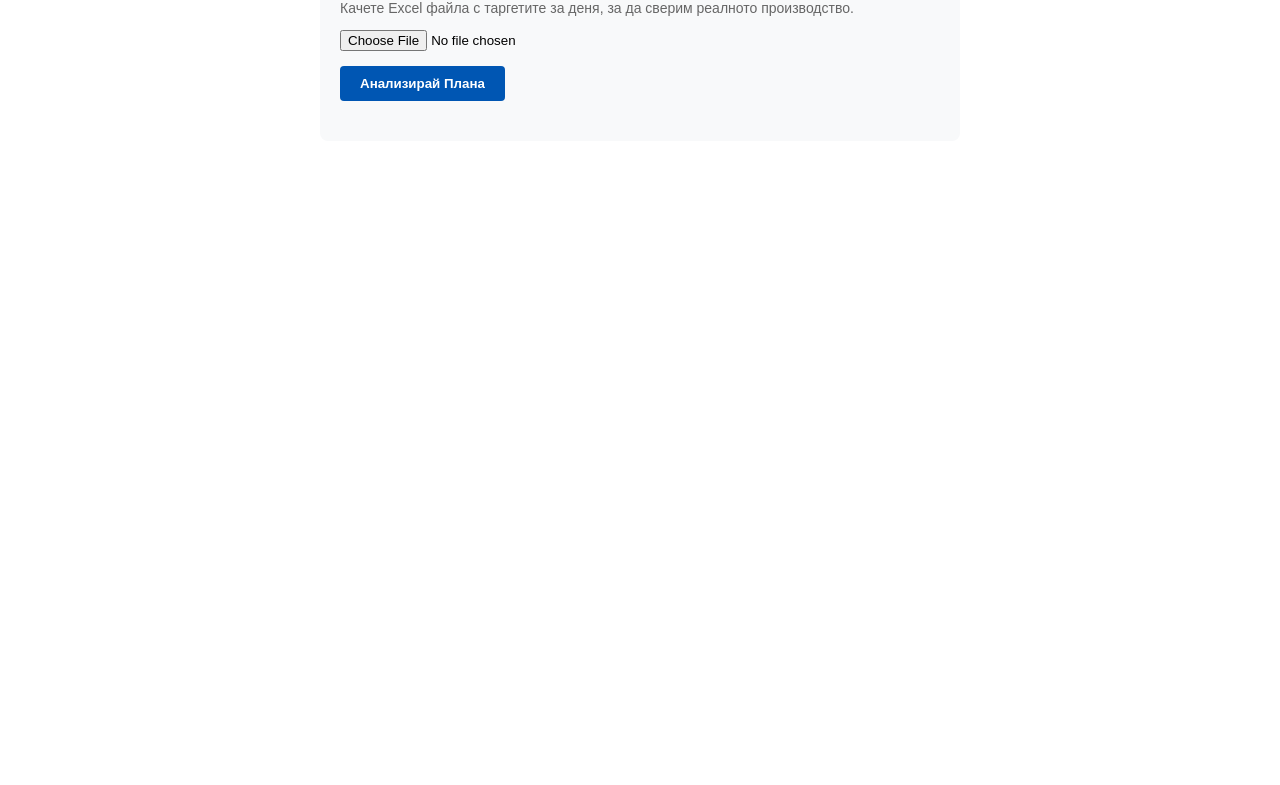
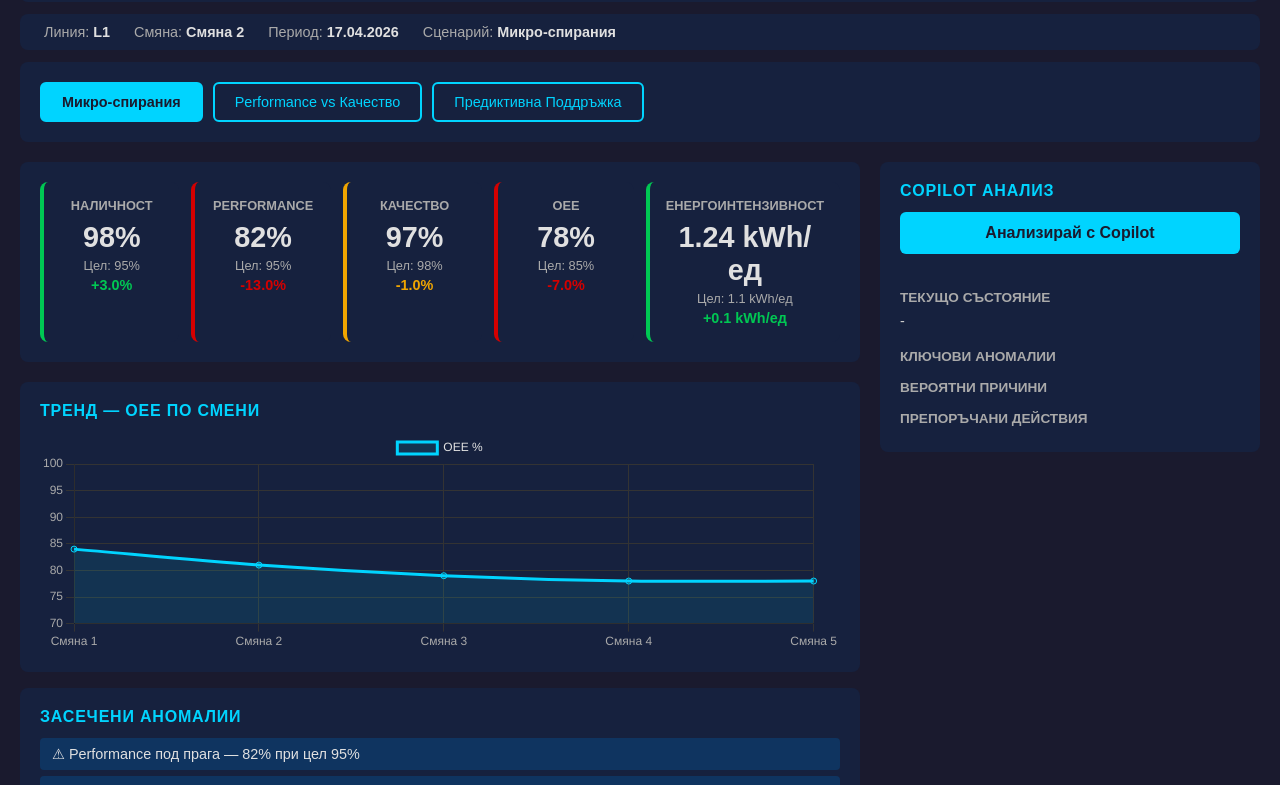
Before and after one commit to Radrumenov/Sensata, a plain HTML site: page wwwroot/index.html in a window 1280 px wide. Shown: the part 81-866 px from the top of the page. Before the commit the page ends 800 px from the top, so only its background shows below. Drawn offline with nearby package versions, Linux system fonts and the light colour scheme.

Commit message:
Refactor index.html for improved layout and functionality

```diff
--- a/wwwroot/index.html
+++ b/wwwroot/index.html
@@ -1,92 +1,146 @@
+<!DOCTYPE html>
+<html lang="bg">
+<head>
   <meta charset="UTF-8">
-<div class="upload-section" style="padding: 20px; background: #f8f9fa; border-radius: 8px; max-width: 600px; margin: 20px auto; font-family: Arial, sans-serif;">
-    <h3 style="margin-top: 0; color: #333;"> Дневен План (Excel Upload)</h3>
-    <p style="color: #666; font-size: 14px;">Качете Excel файла с таргетите за деня, за да сверим реалното производство.</p>
+  <title>Production Insight Copilot</title>
+  <style>
+    * { box-sizing: border-box; margin: 0; padding: 0; }
+    body { font-family: Arial, sans-serif; background-color: #1a1a2e; color: #e0e0e0; padding: 20px; }
+    header { display: flex; justify-content: space-between; align-items: center; background-color: #16213e; padding: 16px 24px; border-radius: 8px; margin-bottom: 12px; }
+    header h1 { font-size: 1.4rem; color: #00d4ff; }
+    #health-badge { padding: 6px 16px; border-radius: 20px; font-weight: bold; background-color: #f0a500; color: #1a1a2e; }
+    #meta-bar { display: flex; gap: 24px; background-color: #16213e; padding: 10px 24px; border-radius: 8px; margin-bottom: 12px; font-size: 0.9rem; color: #aaa; }
+    #meta-bar strong { color: #e0e0e0; }
+    #scenarios { display: flex; gap: 10px; margin-bottom: 20px; }
+    .scenario-btn { padding: 10px 20px; border: 2px solid #00d4ff; border-radius: 6px; background-color: transparent; color: #00d4ff; cursor: pointer; font-size: 0.9rem; }
+    .scenario-btn:hover, .scenario-btn.active { background-color: #00d4ff; color: #1a1a2e; font-weight: bold; }
+    #dashboard-grid { display: grid; grid-template-columns: 1fr 380px; gap: 20px; }
+    #kpi-section { display: grid; grid-template-columns: repeat(5, 1fr); gap: 12px; margin-bottom: 20px; }
+    .kpi-card { background-color: #16213e; border-radius: 8px; padding: 16px; text-align: center; border-left: 4px solid #555; }
+    .kpi-card h3 { font-size: 0.8rem; color: #aaa; margin-bottom: 8px; text-transform: uppercase; }
+    .kpi-value { font-size: 1.8rem; font-weight: bold; color: #e0e0e0; }
+    .kpi-target { font-size: 0.8rem; color: #aaa; margin-top: 4px; }
+    .kpi-delta { font-size: 0.9rem; font-weight: bold; margin-top: 4px; }
+    .status-green { border-left-color: #00c853; }
+    .status-green .kpi-delta { color: #00c853; }
+    .status-yellow { border-left-color: #f0a500; }
+    .status-yellow .kpi-delta { color: #f0a500; }
+    .status-red { border-left-color: #d50000; }
+    .status-red .kpi-delta { color: #d50000; }
+    section { background-color: #16213e; border-radius: 8px; padding: 20px; margin-bottom: 16px; }
+    section h2 { font-size: 1rem; color: #00d4ff; margin-bottom: 12px; text-transform: uppercase; letter-spacing: 0.05em; }
+    #chart-section canvas { max-height: 220px; }
+    #anomaly-list li, #historical-list li { padding: 8px 12px; margin-bottom: 6px; border-radius: 4px; background-color: #0f3460; list-style: none; font-size: 0.9rem; }
+    #comment-date { font-size: 0.8rem; color: #aaa; margin-bottom: 6px; }
+    #comment-text { font-style: italic; color: #ccc; }
+    #copilot-btn { width: 100%; padding: 12px; background-color: #00d4ff; color: #1a1a2e; border: none; border-radius: 6px; font-size: 1rem; font-weight: bold; cursor: pointer; margin-bottom: 20px; }
+    #copilot-btn:hover { background-color: #00b8d9; }
+    #copilot-content h3 { font-size: 0.85rem; color: #aaa; text-transform: uppercase; margin-top: 16px; margin-bottom: 6px; }
+    #copilot-content p, #copilot-content li { font-size: 0.9rem; color: #ccc; line-height: 1.5; }
+    #copilot-content ul { padding-left: 16px; }
+    #copilot-content li { margin-bottom: 4px; }
+  </style>
+</head>
+<body>
 
-    <input type="file" id="excelFileInput" accept=".xlsx, .xls" style="margin-bottom: 15px; display: block;" />
+  <header>
+    <h1>Production Insight Copilot</h1>
+    <span id="health-badge">Зареждане...</span>
+  </header>
 
-    <button onclick="uploadExcelPlan()" style="background: #0056b3; color: white; border: none; padding: 10px 20px; border-radius: 4px; cursor: pointer; font-weight: bold;">
-        Анализирай Плана
-    </button>
+  <div id="meta-bar">
+    <span>Линия: <strong id="meta-line">-</strong></span>
+    <span>Смяна: <strong id="meta-shift">-</strong></span>
+    <span>Период: <strong id="meta-date">-</strong></span>
+    <span>Сценарий: <strong id="meta-scenario">-</strong></span>
+  </div>
 
-    <div id="resultsContainer" style="margin-top: 20px; display: flex; flex-direction: column; gap: 10px;">
+  <section id="scenarios">
+    <button class="scenario-btn" data-scenario="1">Микро-спирания</button>
+    <button class="scenario-btn" data-scenario="2">Performance vs Качество</button>
+    <button class="scenario-btn" data-scenario="3">Предиктивна Поддръжка</button>
+  </section>
+
+  <main id="dashboard-grid">
+
+    <div id="left-col">
+
+      <section id="kpi-section">
+        <div class="kpi-card" id="kpi-availability">
+          <h3>Наличност</h3>
+          <p class="kpi-value">-</p>
+          <p class="kpi-target">Цел: -</p>
+          <p class="kpi-delta">-</p>
         </div>
+        <div class="kpi-card" id="kpi-performance">
+          <h3>Performance</h3>
+          <p class="kpi-value">-</p>
+          <p class="kpi-target">Цел: -</p>
+          <p class="kpi-delta">-</p>
         </div>
-<script>
-    async function uploadExcelPlan() {
-        const fileInput = document.getElementById('excelFileInput');
-        const resultsContainer = document.getElementById('resultsContainer');
-        const file = fileInput.files[0];
+        <div class="kpi-card" id="kpi-quality">
+          <h3>Качество</h3>
+          <p class="kpi-value">-</p>
+          <p class="kpi-target">Цел: -</p>
+          <p class="kpi-delta">-</p>
+        </div>
+        <div class="kpi-card" id="kpi-oee">
+          <h3>OEE</h3>
+          <p class="kpi-value">-</p>
+          <p class="kpi-target">Цел: -</p>
+          <p class="kpi-delta">-</p>
+        </div>
+        <div class="kpi-card" id="kpi-energy">
+          <h3>Енергоинтензивност</h3>
+          <p class="kpi-value">-</p>
+          <p class="kpi-target">Цел: -</p>
+          <p class="kpi-delta">-</p>
+        </div>
+      </section>
 
-        // 1. Проверка дали потребителят е избрал файл
-        if (!file) {
-            alert("Моля, първо изберете Excel файл!");
-            return;
-        }
+      <section id="chart-section">
+        <h2>Тренд — OEE по смени</h2>
+        <canvas id="trend-chart"></canvas>
+      </section>
 
-        // 2. Подготвяме файла за изпращане (FormData имитира HTML форма)
-        const formData = new FormData();
-        formData.append("file", file);
+      <section id="anomaly-section">
+        <h2>Засечени Аномалии</h2>
+        <ul id="anomaly-list"></ul>
+      </section>
 
-        // Показваме надпис, че зареждаме
-        resultsContainer.innerHTML = "<p style='color: #666;'> Обработка на данните...</p>";
+      <section id="historical-section">
+        <h2>Исторически Съвпадения</h2>
+        <ul id="historical-list"></ul>
+      </section>
 
-        try {
-            // 3. Изпращаме файла към нашия C# Backend (към DashboardController)
-            const response = await fetch('/api/dashboard/upload-excel-targets', {
-                method: 'POST',
-                body: formData
-            });
+      <section id="comment-section">
+        <h2>Операторски Коментар</h2>
+        <p id="comment-date"></p>
+        <p id="comment-text"></p>
+      </section>
 
-            if (!response.ok) {
-                throw new Error("Възникна грешка при комуникацията със сървъра.");
-            }
+    </div>
 
-            // 4. Получаваме готовите сметнати данни от C# в JSON формат
-            const data = await response.json();
+    <div id="right-col">
+      <section id="copilot-section">
+        <h2>Copilot Анализ</h2>
+        <button id="copilot-btn">Анализирай с Copilot</button>
+        <div id="copilot-content">
+          <h3>Текущо състояние</h3>
+          <p id="copilot-state">-</p>
+          <h3>Ключови аномалии</h3>
+          <ul id="copilot-anomalies"></ul>
+          <h3>Вероятни причини</h3>
+          <ul id="copilot-causes"></ul>
+          <h3>Препоръчани действия</h3>
+          <ul id="copilot-actions"></ul>
+        </div>
+      </section>
+    </div>
 
-            // 5. Визуализираме резултатите
-            displayResults(data);
+  </main>
 
-        } catch (error) {
-            console.error("Грешка:", error);
-            resultsContainer.innerHTML = `<p style="color: red;">Грешка при качване: ${error.message}</p>`;
-        }
-    }
-
-    // Тази функция "рисува" правоъгълниците (Зелено/Червено) на база на отговора от бекенда
-    function displayResults(data) {
-        const resultsContainer = document.getElementById('resultsContainer');
-        resultsContainer.innerHTML = ''; // Изчистваме стария текст "Зареждане..."
-
-        if (data.length === 0) {
-            resultsContainer.innerHTML = "<p>Няма намерени съвпадения за днес.</p>";
-            return;
-        }
-
-        // За всяка машина създаваме по една "картичка"
-        data.forEach(item => {
-            // Определяме цвета спрямо това, което ни е върнал C# кодът
-            const isGreen = item.deliveryStatus === "Green";
-            const bgColor = isGreen ? "#d4edda" : "#f8d7da";
-            const textColor = isGreen ? "#155724" : "#721c24";
-            const borderCol = isGreen ? "#c3e6cb" : "#f5c6cb";
-            const icon = isGreen ? "" : "";
-
-            const cardHtml = `
-                <div style="background: ${bgColor}; color: ${textColor}; border: 1px solid ${borderCol}; padding: 15px; border-radius: 6px; display: flex; justify-content: space-between; align-items: center;">
-                    <div>
-                        <strong style="font-size: 16px;">Машина ID: ${item.machineId}</strong><br/>
-                        <span style="font-size: 14px;">План: <b>${item.target}</b> бр. | Произведени: <b>${item.actual}</b> бр.</span>
-                    </div>
-                    <div style="font-size: 24px;">
-                        ${icon}
-                    </div>
-                </div>
-            `;
-
-            // Добавяме генерирания HTML към контейнера
-            resultsContainer.innerHTML += cardHtml;
-        });
-    }
-</script>
+  <script src="https://cdn.jsdelivr.net/npm/chart.js"></script>
+  <script src="app.js"></script>
+</body>
+</html>
```
Lines whose indentation alone changed are shown as unchanged.
